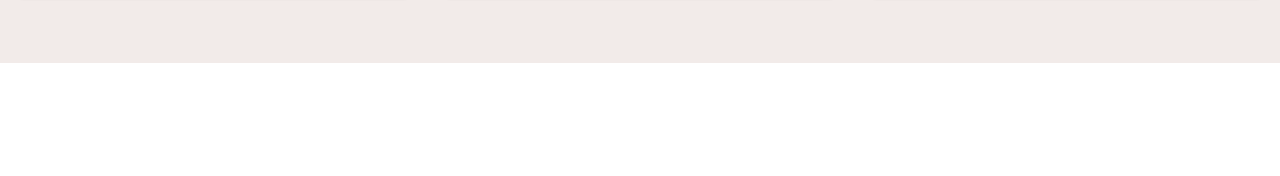
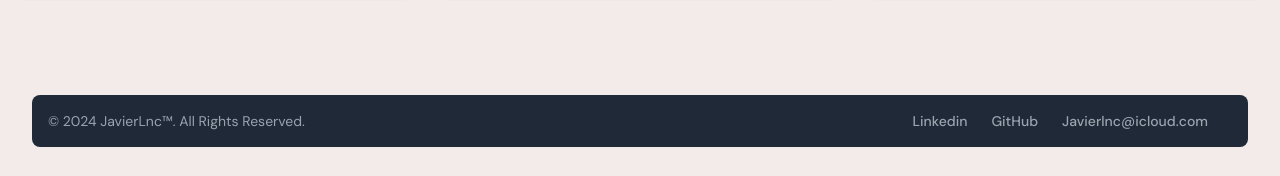
Before and after one commit to javierlnc/AIBlogGenerartor, an Angular app: page /home in a window 1280 px wide. Shown: the part 1241-1417 px from the top of the page. Before the commit the page ends 1344 px from the top, so only its background shows below. Built offline with nearby package versions, Linux system fonts and the light colour scheme.

Commit message:
add footer to appcomponent

```diff
--- a/src/app/app.component.html
+++ b/src/app/app.component.html
@@ -1,4 +1,7 @@
 <app-navbar></app-navbar>
-<div class="h-full mt-14 mb-10 md:">
+<div class="h-full mt-14">
   <router-outlet></router-outlet>
 </div>
+<div class="bg-stone-100">
+  <app-footer></app-footer>
+</div>
--- a/src/app/app.component.ts
+++ b/src/app/app.component.ts
@@ -1,3 +1,4 @@
+import { FooterComponent } from './layout/footer/footer.component';
 import { Component } from '@angular/core';
 import { RouterOutlet } from '@angular/router';
 import { NavbarComponent } from './layout/navbar/navbar.component';
@@ -5,7 +6,7 @@ import { NavbarComponent } from './layout/navbar/navbar.component';
 @Component({
   selector: 'app-root',
   standalone: true,
-  imports: [RouterOutlet, NavbarComponent],
+  imports: [RouterOutlet, NavbarComponent, FooterComponent],
   templateUrl: './app.component.html',
   styleUrl: './app.component.css',
 })
--- a/src/app/app.routes.ts
+++ b/src/app/app.routes.ts
@@ -1,10 +1,10 @@
 import { Routes } from '@angular/router';
+import { HomeComponent } from '@modules/pages/home/home.component';
 
 export const routes: Routes = [
   {
     path: 'home',
-    loadComponent: () =>
-      import('@modules/pages/home/home.component').then((c) => c.HomeComponent),
+    component: HomeComponent,
   },
   { path: '', redirectTo: '/home', pathMatch: 'full' },
 ];
--- /dev/null
+++ b/src/app/layout/footer/footer.component.html
@@ -0,0 +1,41 @@
+<footer class="p-4">
+  <div
+    class="m-4 bg-gray-800 rounded-lg p-4 text-gray-400 md:flex md:items-center md:justify-between"
+  >
+    <span class="text-sm"
+      >© 2024
+      <a
+        class="hover:underline"
+        href="https://github.com/javierlnc"
+        target="_blank"
+        >JavierLnc™</a
+      >. All Rights Reserved.
+    </span>
+    <ul class="flex text-sm font-medium">
+      <li>
+        <a
+          class="hover:underline me-4 md:me-6"
+          href="https://www.linkedin.com/in/javierlnc/"
+          target="_blank"
+          >Linkedin</a
+        >
+      </li>
+      <li>
+        <a
+          class="hover:underline me-4 md:me-6"
+          href="https://github.com/javierlnc"
+          target="_blank"
+          >GitHub</a
+        >
+      </li>
+      <li>
+        <a
+          class="hover:underline me-4 md:me-6"
+          href="mailto:Javierlnc@icloud.com"
+          target="_blank"
+          >{{ "Javierlnc@icloud.com" }}</a
+        >
+      </li>
+    </ul>
+  </div>
+</footer>
```
Also changed, not shown: src/app/layout/footer/footer.component.ts (added, +12 -0 lines), src/app/layout/footer/footer.component.css (added), 1 other file (tests, documents, lock files or other folders).
